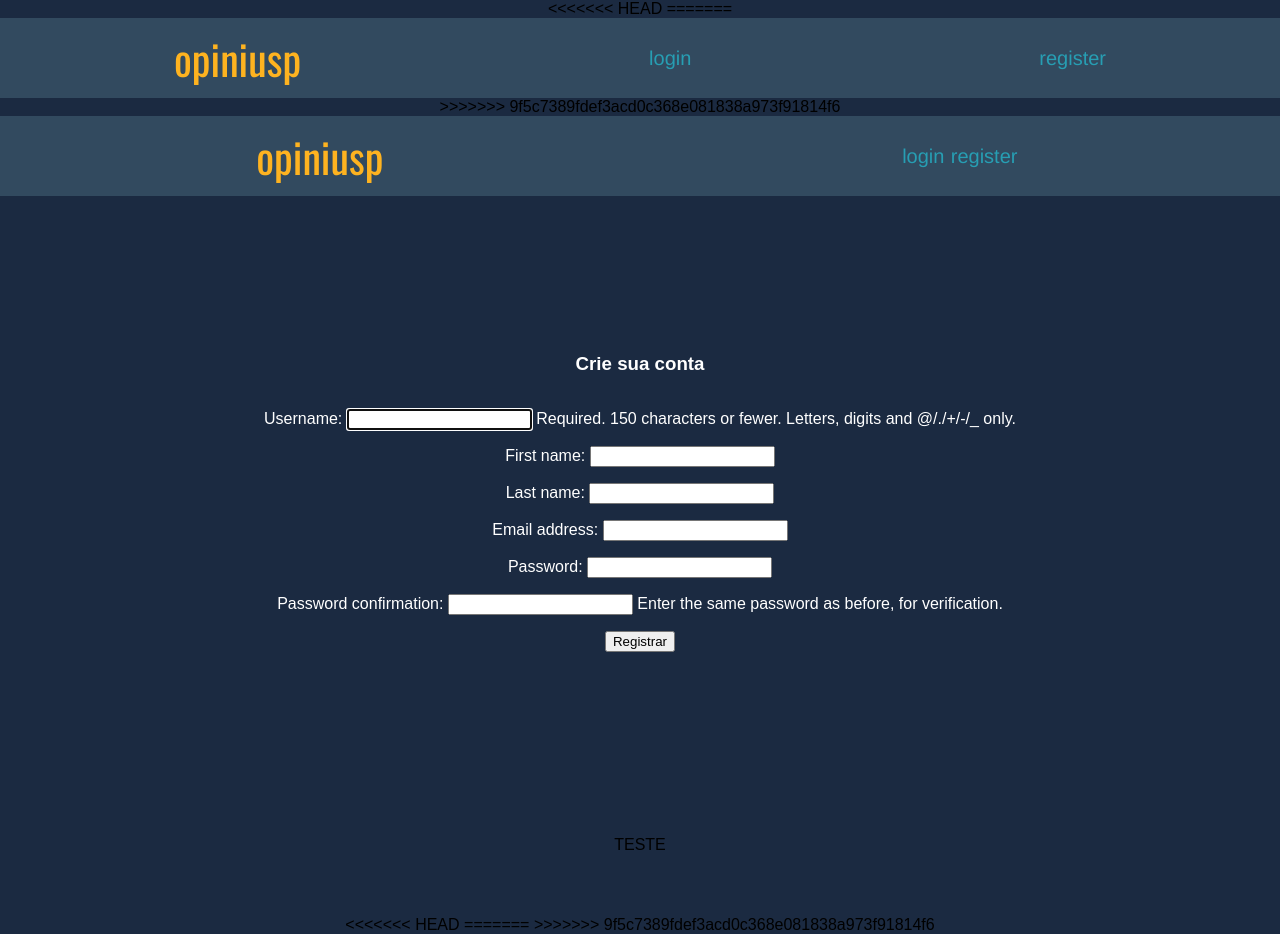
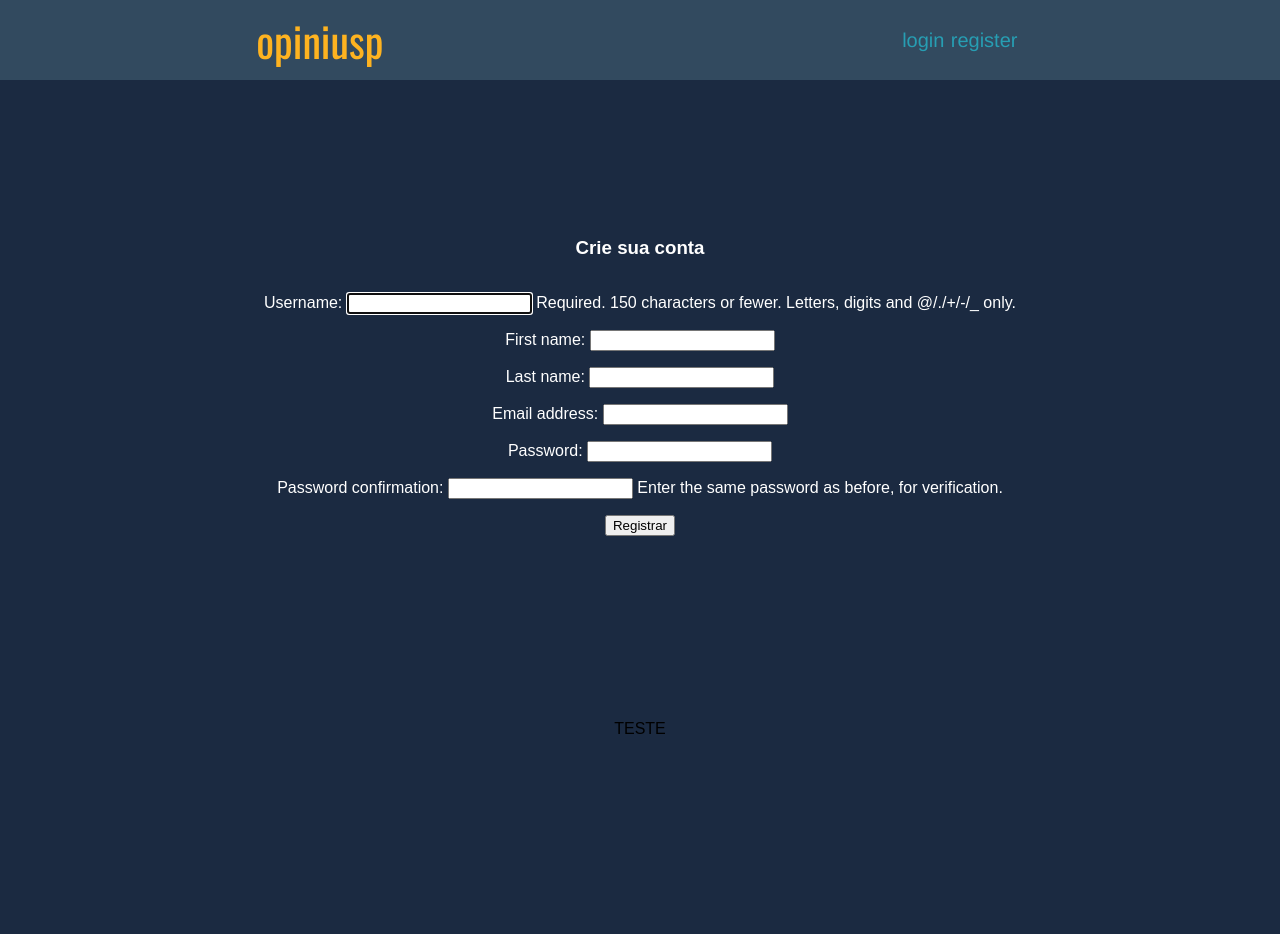
Before and after one commit to LuiFerreiraD/USPavalia, a Django app: page /accounts/register/ in a window 1280 px wide. After the commit the page ends 734 px from the top, so only its background shows below. Run offline with Django 3.2, Linux system fonts and the light colour scheme.

Commit message:
commit x

```diff
--- a/main/templates/main/base.html
+++ b/main/templates/main/base.html
@@ -1,7 +1,3 @@
-<<<<<<< HEAD
-<!DOCTYPE html>
-<html>
-=======
 <html lang="en">
 <header>
   <meta charset="UTF-8" />
@@ -9,19 +5,6 @@
 </header>
 
 <body>
-    <div class="top">
-      {% load static %}
-      <link rel="stylesheet" href="{% static 'css/main.css' %}" />
-      <div class="logo">opiniusp</div>
-      {% if user.is_authenticated %}
-      <div class="user">{{user.username}}</div>
-      <a href="{% url 'accounts:logout' %}">Sair</a>
-      {% else %}
-      <a class="reg" href="{% url 'accounts:login' %}">login</a>
-      <a class="reg" href="{% url 'accounts:register' %}">register</a>
-      {% endif %}
-    </div>
->>>>>>> 9f5c7389fdef3acd0c368e081838a973f91814f6
 
   <head>
     <link rel="preconnect" href="https://fonts.gstatic.com">
@@ -31,7 +14,6 @@
     <meta name="viewport" content="width=device-width, initial-scale=1.0" />
   </head>
 
-<body>
   <div class=top>
     {% load static %}
     <link rel="stylesheet" href="{% static 'css/main.css' %}">
@@ -57,9 +39,5 @@
     TESTE
   </div>
 </body>
-<<<<<<< HEAD
 
 </html>
-=======
-</html>
->>>>>>> 9f5c7389fdef3acd0c368e081838a973f91814f6
```
Also changed, not shown: db.sqlite3. Lines whose indentation alone changed are shown as unchanged.
